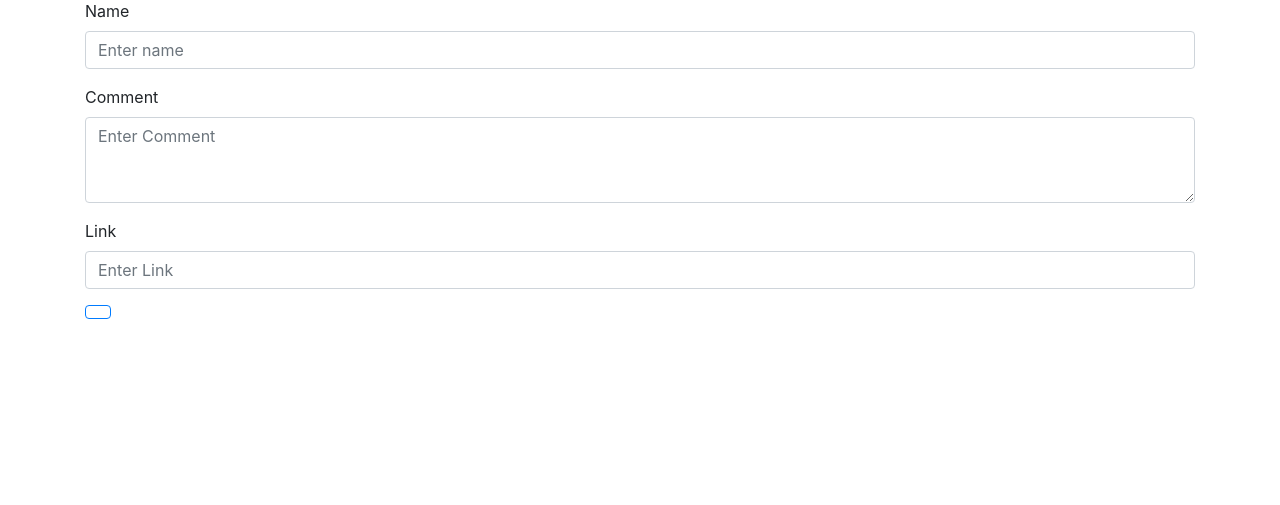
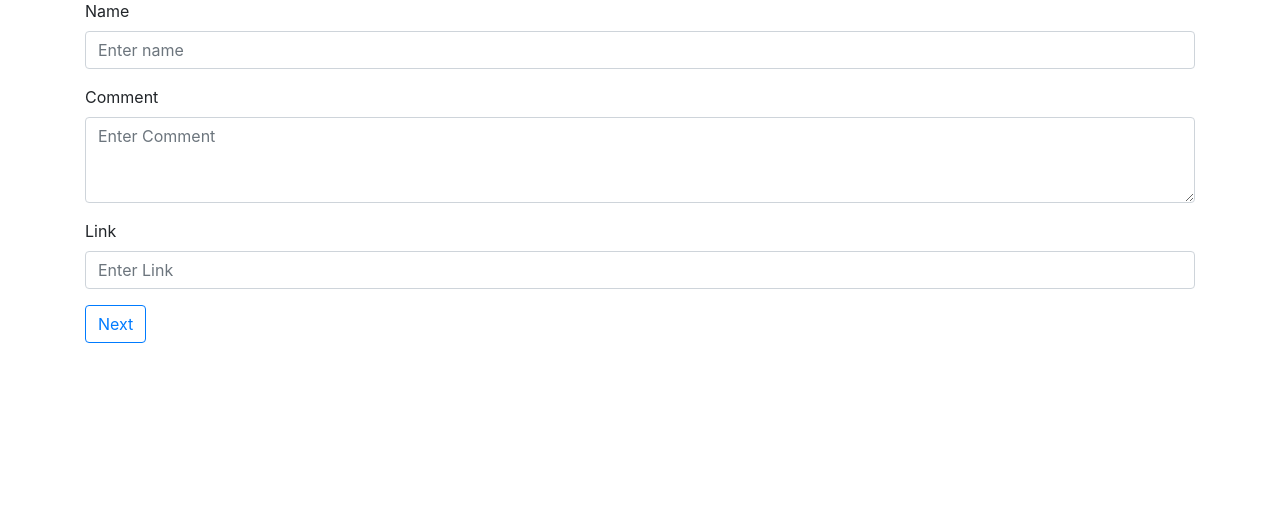
Before and after one commit to swnx-3177/ITF-Database, a PHP site: page / in a window 1280 px wide. Shown: the part 172-677 px from the top of the page. Run offline with PHP 8.4, Linux system fonts and the light colour scheme.

Commit message:
Update index.php

```diff
--- a/index.php
+++ b/index.php
@@ -49,7 +49,7 @@
                     <label for="Link">Link</label>
                     <input type="text" class="form-control" name = "link" id="idLink" placeholder="Enter Link">
                   </div>
-                <button type="submit" class="btn btn-outline-primary mb-2"Next</button>
+                <button type="submit" class="btn btn-outline-primary mb-2">Next</button>
               </form>
         </div>
 
```
